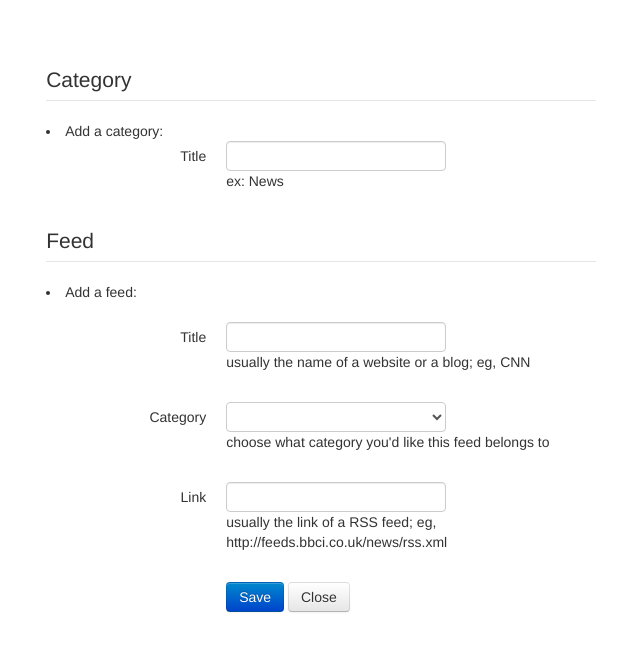
After one commit to zoie0312/my1stsite, a Django app: template infoholic/templates/infoholic/edit_source.html in a window 1280 px wide. The commit adds this page. Shown: the top 651 px of the page, without its empty margins (282-922 px from the left). Run offline with Django 3.2, Linux system fonts and the light colour scheme; the template is opened without the code that fills it, so the values that code supplies are empty.

```diff
--- /dev/null
+++ b/infoholic/templates/infoholic/edit_source.html
@@ -0,0 +1,72 @@
+{% extends "_layouts/base.html" %}
+
+{% block page_title %} The Infoholic | {% endblock %}
+
+{% block page_content %}
+<style type="text/css">
+	.center-container {
+		width: 550px;
+	}
+</style>
+<div class="row-fluid">
+	<div class="span3">
+	</div>
+	<div class="span9">
+		<div class="center-container">
+	    	<form class="form-horizontal" action="{% url 'infoholic:edit_source' %}" method="POST">
+	    		{% csrf_token %}
+	    			<div class="content-header">
+	    				<legend class>Category</legend>
+	    			</div>
+	    			<div class="control-group">
+	    				<li>Add a category:</li>
+	    			<div>
+	    			<div class="control-group">
+						<label class="control-label" for="categoryTitle">Title</label>
+						<div class="controls">
+							<input type="text" id="categoryTitle" name="new_cat_name" placeholder">
+							<p>ex: News</p>
+						</div>
+					</div>
+					<div>
+						<legend class>Feed</legend>
+					</div>
+					<div class="control-group">
+						<li>Add a feed:</li>
+					</div>
+					<div class="control-group">
+						<label class="control-label" for="feedTitle">Title</label>
+						<div class="controls">
+							<input type="text" id="feedTitle" name="new_feed_title" placeholder>
+							<p>usually the name of a website or a blog; eg, CNN</p>
+						</div>
+					</div>
+					<div class="control-group">
+						<label class="control-label" for="feedCategory">Category</label>
+						<div class="controls">
+							<select id="feedCategory" name="new_feed_cat" >
+								{% for category in user.categories.all %}
+									<option value="{{ category }}">{{ category.name }}</option>
+								{% endfor %}
+							</select>
+							<p>choose what category you'd like this feed belongs to</p>
+						</div>
+					</div>
+					<div class="control-group">
+						<label class="control-label" for="feedLink">Link</label>
+						<div class="controls">
+							<input type="text" id="feedLink" name="new_feed_link" placeholder>
+							<p>usually the link of a RSS feed; eg, http://feeds.bbci.co.uk/news/rss.xml</p>
+						</div>
+					</div>
+					<div class="control-group">
+	    		    	<div class="controls">
+	    				<button class="btn btn-primary" type="submit" >Save</button>
+	    				<a class="btn " href="javascript:window:history.back()">Close</a>
+	    				</div>
+	    			</div>
+	    	</form>
+	    </div><!-- /center-container -->
+	</div><!-- /span8-->
+</div>
+{% endblock %}
--- a/infoholic/templates/infoholic/feed_detail.html
+++ b/infoholic/templates/infoholic/feed_detail.html
@@ -49,7 +49,11 @@
 	        		<li class="nav-header"><a href="{% url 'infoholic:category_detail' category.name %}"><h5>{{ category.name }}</h5></a></li>
 	        		 {% if category == cat_selected %}
 	        		 	{% for feed in feed_list %}
-	        		 		<li><a href="{% url 'infoholic:feed_detail' category.slug_name feed.slug %}">{{ feed.title }}</a></li>
+	        		 		{% if feed == feed_selected %}
+	        		 			<li class="active"><a href="{% url 'infoholic:feed_detail' category.slug_name feed.slug %}">{{ feed.title }}</a></li>
+	        		 		{% else %}
+	        		 			<li><a href="{% url 'infoholic:feed_detail' category.slug_name feed.slug %}">{{ feed.title }}</a></li>
+	        		 		{% endif %}
 	        		 	{% endfor %}
 	        		 {% endif %}
 	        	{% endfor %}
--- a/infoholic/urls.py
+++ b/infoholic/urls.py
@@ -22,5 +22,7 @@ urlpatterns = patterns('',
         name='category_detail'),
     url(r'^category/(?P<slug1>[\w-]+)/(?P<slug2>[\w-]+)/$',
         'infoholic.views.feed_detail', name='feed_detail'),
+    url(r'^userprofile/$', 'infoholic.views.user_profile', name='user_profile'),
+    url(r'^editsource/$', 'infoholic.views.edit_source', name='edit_source'),
     #url(r'^(?P<slug>[\w-]+)/$', views.PostDetailView.as_view(), name='detail'),
 )
--- a/my1stsite/templates/_layouts/base.html
+++ b/my1stsite/templates/_layouts/base.html
@@ -19,12 +19,13 @@
             	top: 60px;
 
           	}
-          	.well {
-          		padding-left: 0px;
-          		padding-right: 0px;
-          	}
+
           	.sidebar-nav {
           		width: 168px;
+          	}
+          	.modal-header {
+          		background: #36a;
+          		color: #fff;
           	}
     	</style>
     	<script>
```
Also changed, not shown: infoholic/templates/infoholic/category_detail.html (+29 -13 lines), infoholic/templates/infoholic/index.html (+61 -1 lines), infoholic/templates/infoholic/user_profile.html (added, +68 -0 lines), infoholic/views.py (+74 -25 lines).
